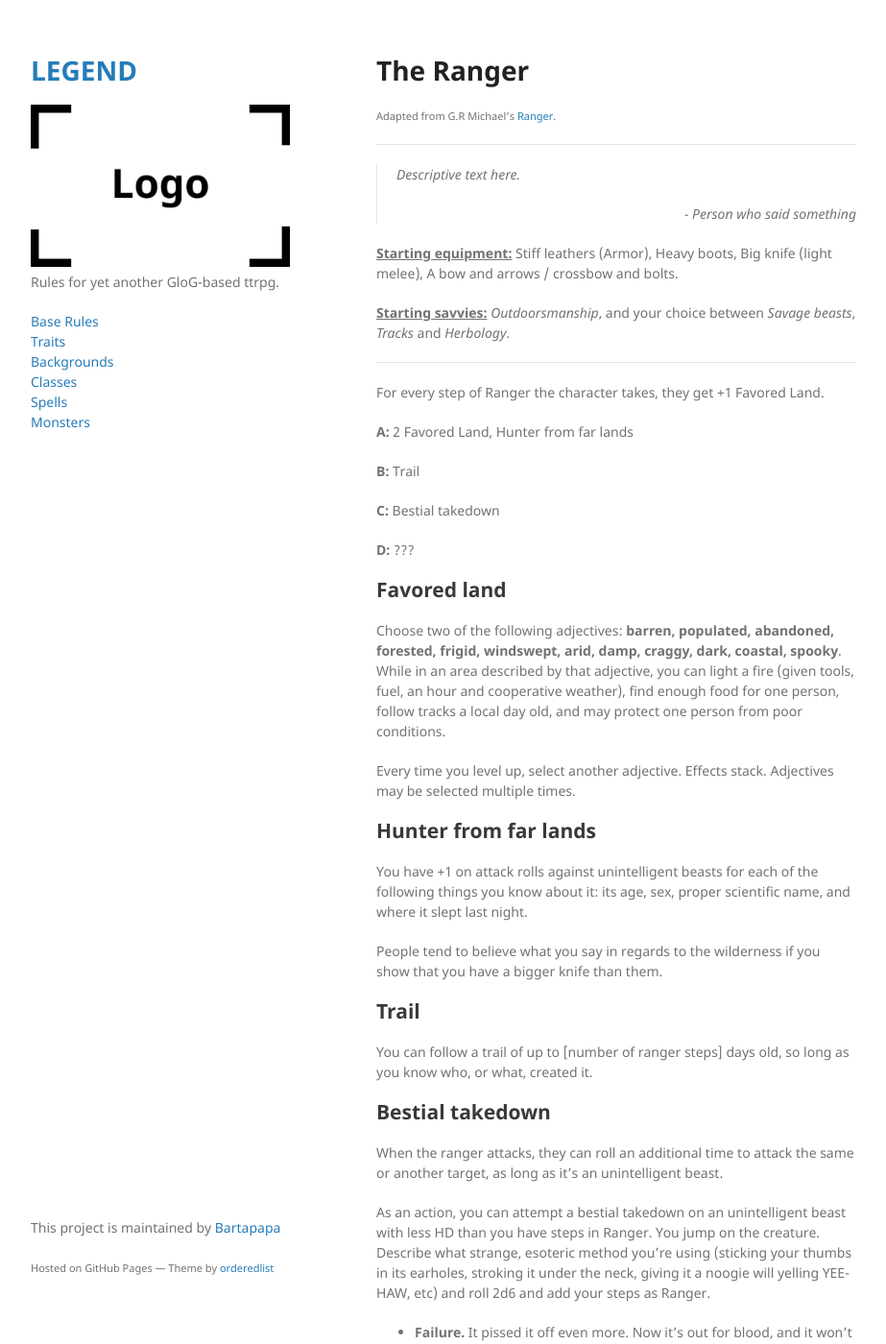
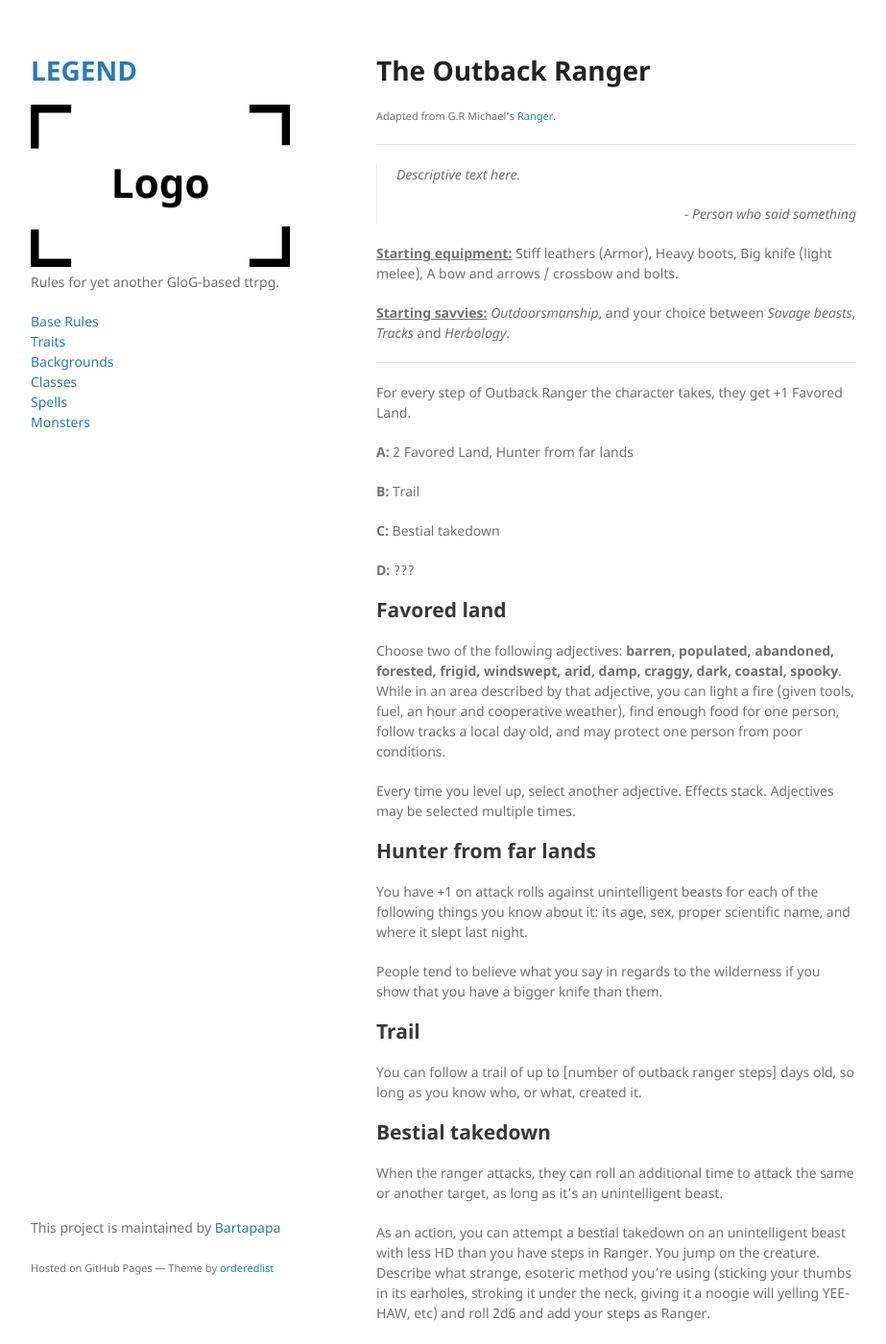
Before and after one commit to Bartapapa/legend, a Jekyll site: the page built from docs/class/outbackranger.md, in a window 1280 px wide and 1400 px high. Shown: the whole window at 96% size, without its empty margins (178-1101 px from the left). Built offline with Jekyll 4.4.1, drawn with Linux system fonts in a browser that asks for light colours.

Commit message:
Update and rename ranger.md to outbackranger.md

```diff
--- a/docs/class/ranger.md
+++ b/docs/class/outbackranger.md
@@ -1,7 +1,7 @@
 ---
 layout: post
-title: The Ranger
-permalink: /classes/ranger
+title: The Outback Ranger
+permalink: /classes/outback-ranger
 ---
 <small>Adapted from G.R Michael's [Ranger](https://as-they-must.blogspot.com/2022/04/they-do-not-know-how-to-do-right-glog.html).</small>
 
@@ -17,7 +17,7 @@
 
 ***
 
-For every step of Ranger the character takes, they get +1 Favored Land.
+For every step of Outback Ranger the character takes, they get +1 Favored Land.
 
 <b>A:</b> 2 Favored Land, Hunter from far lands
 
@@ -38,7 +38,7 @@
 People tend to believe what you say in regards to the wilderness if you show that you have a bigger knife than them.
 
 ## Trail
-You can follow a trail of up to [number of ranger steps] days old, so long as you know who, or what, created it.
+You can follow a trail of up to [number of outback ranger steps] days old, so long as you know who, or what, created it.
 
 ## Bestial takedown
 When the ranger attacks, they can roll an additional time to attack the same or another target, as long as it's an unintelligent beast.
```
